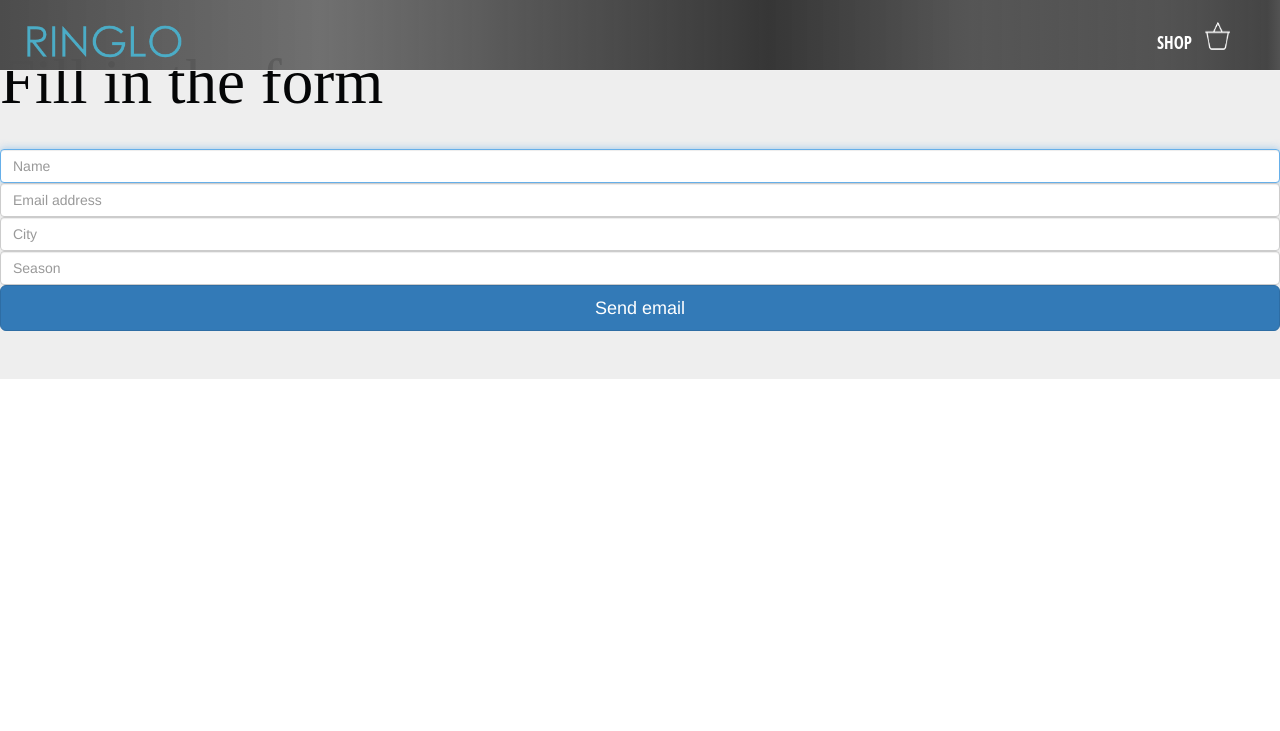
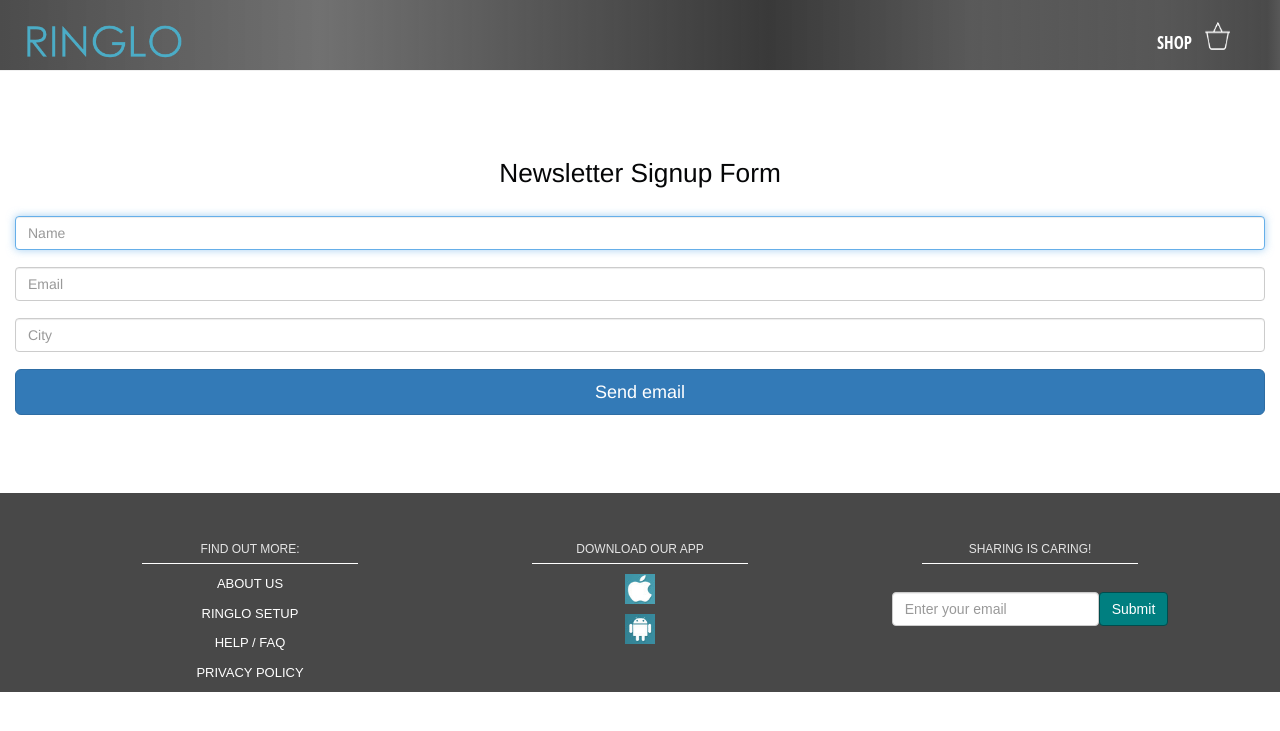
Before and after one commit to edytawrobel/Ringlo2, a Flask app: template templates/signup.html in a window 1280 px wide. Shown: the top 731 px of the page. Run offline with Flask 2, Linux system fonts and the light colour scheme; the template is opened without the code that fills it, so the values that code supplies are empty; some libraries are stand-ins or nearby versions.

Commit message:
frontend for signup completed

```diff
--- a/app.py
+++ b/app.py
@@ -1,6 +1,8 @@
-from flask import Flask, render_template
+from flask import Flask, render_template, request
 from twilio.rest import TwilioRestClient
 import csv
+import requests
+
 app = Flask(__name__)
 
 @app.route("/landingPage")
@@ -40,7 +42,7 @@ def signup():
 
     requests.post(
         "https://api.mailgun.net/v3/sandbox4b9b1d94381b48b4b05732cffa0da0ac.mailgun.org/messages",
-        auth=("api", "key-6c19c1c364273bc85bb70777ef854618"),
+        auth=("api", "key-79dff1cbbecadfc27a0684b7c83e576c"),
         data={"from": "Ringlo Team <postmaster@sandbox4b9b1d94381b48b4b05732cffa0da0ac.mailgun.org>",
               "to": "User <"+_sendTo+">",
               "subject": "Newsletter Signup",
--- a/static/mainstylesheet.css
+++ b/static/mainstylesheet.css
@@ -5,6 +5,7 @@
 /* 4. Footer                                */
 /* 5. Media Queries                         */
 /* 6. Data Analysis                         */
+/* 7. Newsletter signup                     */
 /* ---------------------------------------  */
 
 /* -----------------------
@@ -695,3 +696,23 @@ table, th, tr, td {
   padding-bottom: 20px;
   text-align: center;
 }
+
+/* -----------------------
+7. Signup Newsletter
+------------------------*/
+
+.jumbotron {
+  padding-left: 15px;
+  padding-right: 15px;
+  background-color: white;
+}
+
+/* for 'thank you' and 'message sent'*/
+.thanks, .back, .data {
+  text-align: center;
+  font-size: 20px;
+}
+
+.set {
+  background-color: #ccfff5;
+}
--- a/templates/index.html
+++ b/templates/index.html
@@ -225,7 +225,7 @@
                     <div class="newsletter-info">
                         <span class="newsletter-info-msg"></span>
                     </div>
-                    <form class="newsletter-signup form-inline" action="/app/newsletter-signup" method="POST">
+                    <form class="newsletter-signup form-inline" action="/signup" method="POST">
                         <input type="hidden" name="redir" value="/">
 
                         <div class="form-group newsletter-input">
--- a/templates/signup.html
+++ b/templates/signup.html
@@ -5,22 +5,18 @@
     <meta http-equiv="X-UA-Compatible" content="IE=edge">
     <meta name="viewport" content="width=device-width, initial-scale=1.0, user-scalable=no">
     <title>Ringlo - wearable technology</title>
-
     <!-- Bootstrap -->
     <!-- <link href="templates/dist/css/bootstrap.css" rel="stylesheet"> -->
     <!-- <link href="templates/dist/css/bootstrap.min.css" rel="stylesheet"> -->
     <link rel="stylesheet" href="https://maxcdn.bootstrapcdn.com/bootstrap/3.3.6/css/bootstrap.min.css" integrity="sha384-1q8mTJOASx8j1Au+a5WDVnPi2lkFfwwEAa8hDDdjZlpLegxhjVME1fgjWPGmkzs7" crossorigin="anonymous">
     <!-- Main CSS file -->
     <link rel="stylesheet" type="text/css" href="../static/mainstylesheet.css"/>
+
     <!-- jQuery (necessary for Bootstrap's JavaScript plugins) -->
    <script src="https://ajax.googleapis.com/ajax/libs/jquery/1.11.3/jquery.min.js"></script>
     <!-- <script src="dist/js/bootstrap.min.js"></script> -->
-
-
   </head>
-
   <body>
-
 <!-- HEADER -->
     <header id="header">
     <nav class="navbar st-navbar navbar-fixed-top">
@@ -30,7 +26,6 @@
       <img id="logo-image" src="../static/images/ringlo-logo.png" alt="ringlo-logo">
       </a>
       </div>
-
       <div class="collapse navbar-collapse" id="st-navbar-collapse">
       <ul class="nav navbar-nav navbar-right">
       <li><a href="#header">SHOP</a></li>
@@ -40,26 +35,68 @@
     </div><!-- /.container -->
     </nav>
     </header>
-        <!-- /HEADER -->
-
-
     <div class="jumbotron">
-      <h1>Fill in the form</h1>
+      <br>
+      <br>
+      <br>
+      <br>
+      <br>
+      <br>
+      <h2>Newsletter Signup Form</h2>
       <!-- <form class="form-signin" method="GET" action="/signup"> -->
+      <!--labels are redundant-->
       <form class="form-sendEmail" method="GET" action="/thankYou">
         <label for="inputName" class="sr-only">What is your name?</label>
         <input type="name" value="" name="inputName" id="inputName" class="form-control" placeholder="Name" required autofocus>
+        <br>
         <label for="inputEmail" class="sr-only">Email address</label>
-        <input type="sendEmail" value="" name="inputEmail" id="inputEmail" class="form-control" placeholder="Email address" required>
+        <input type="sendEmail" value="" name="inputEmail" id="inputEmail" class="form-control" placeholder="Email" required>
+        <br>
         <label for="inputCity" class="sr-only">What city are you from?</label>
         <input type="text" value="" name="inputCity" id="inputCity" class="form-control" placeholder="City" required>
-        <label for="inputSeason" class="sr-only">What is your favourite season?</label>
-        <input type="text" value="" name="inputSeason" id="inputSeason" class="form-control" placeholder="Season" required>
-
-
+        <br>
         <input id="sendEmail" type="submit" class="btn btn-lg btn-primary btn-block" value="Send email" />
         <!-- <button id="btnSignUp" class="btn btn-lg btn-primary btn-block" type="button">Sign up</button> -->
     </form>
     </div>
-
+<!-- included footer here-->
+    <footer id="footer">
+      <div class="container">
+      <div class="row">
+  <!-- About us -->
+      <div class="col-sm-4 footer-column-1">
+      <span class="title-section">Find out more:</span>
+      <ul class="footer-items footer-items-1">
+      <li><a href="/setup">About Us</a></li>
+      <li><a href="/setup">Ringlo Setup</a></li>
+      <li><a href="/faq">Help / FAQ</a></li>
+      <li><a href="/privacy-policy">Privacy Policy</a></li>
+      </ul>
+      </div>
+  <!-- App download -->
+      <div class="col-sm-4 app-download">
+      <span class="title-section">Download Our App</span>
+      <ul class="footer-items footer-items-dls">
+      <li><a href="#"><img src="../static/images/social/apple.png"></a></li>
+      <li><a href="#"><img src="../static/images/social/android.png"></a></li>
+      </ul>
+      </div>
+  <!-- Subscription -->
+      <div class="col-sm-4 footer-items footer-column-contact footer-right">
+      <span class="title-section">Sharing is caring!</span>
+      <div class="newsletter-info">
+      <span class="newsletter-info-msg"></span>
+      </div>
+      <form class="newsletter-signup form-inline" action="/app/newsletter-signup" method="POST">
+      <input type="hidden" name="redir" value="/">
+      <div class="form-group newsletter-input">
+      <label for="id_email_signup" class="sr-only">enter your email</label>
+      <input type="text" class="form-control" id="id_email_signup" name="email" placeholder="Enter your email">
+      </div><button type="submit" class="btn btn-info">Submit</button>
+      </form>
+      </div>
+      </div> <!-- END row -->
+      </div> <!-- END container -->
+    </footer>
   </body>
+</html>
```
Lines whose indentation alone changed are shown as unchanged.
